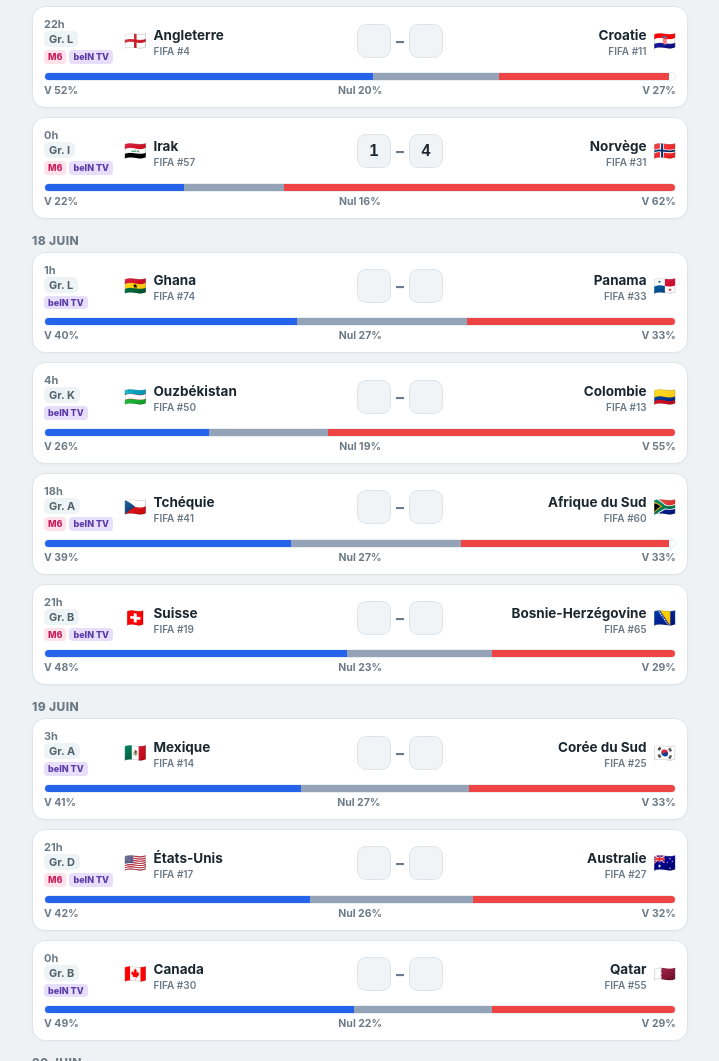
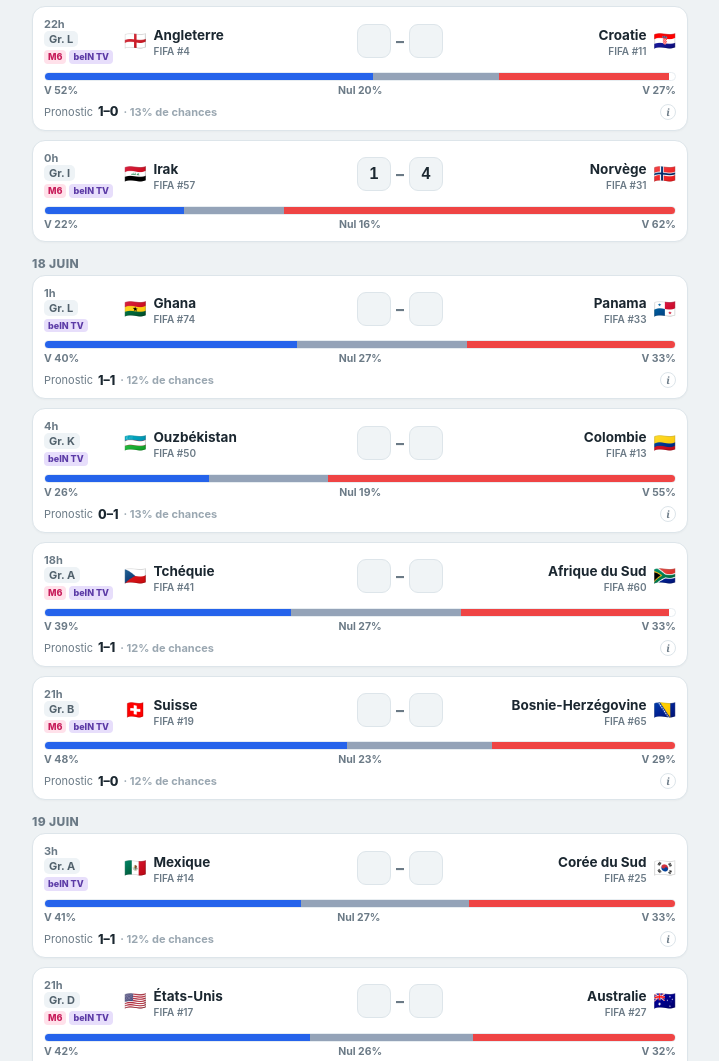
Before and after one commit to chbill5/mondial-2026, a website: page index.html in a window 1280 px wide. Shown: the part 2550-3611 px from the top of the page, without its empty margins (280-999 px from the left). Drawn offline with Linux system fonts and the light colour scheme.

Commit message:
feat: pronostic de score discret + point i explicatif (Phase 1)

```diff
--- a/index.html
+++ b/index.html
@@ -57,6 +57,22 @@
   .problbl{display:flex; justify-content:space-between; font-size:10.5px; color:var(--muted);
     margin-top:3px; font-weight:700}
   .tab-note{font-size:11px;color:#7e57c2}
+  .pred{margin-top:7px;display:flex;align-items:center;gap:5px;font-size:11px;color:var(--muted)}
+  .pred b{color:var(--ink);font-weight:800;font-size:12.5px}
+  .pred .pmuted{color:#9aa7b1;font-weight:700}
+  .ibtn{margin-left:auto;width:16px;height:16px;flex:none;border-radius:50%;border:1px solid var(--line);
+    background:#fff;color:var(--muted);font-size:10px;font-weight:800;line-height:1;cursor:pointer;
+    display:inline-flex;align-items:center;justify-content:center;font-style:italic;font-family:Georgia,serif}
+  .ibtn:hover{background:var(--ink);color:#fff;border-color:var(--ink)}
+  .modal-bg{position:fixed;inset:0;background:rgba(8,18,26,.55);z-index:50;display:none;
+    align-items:center;justify-content:center;padding:18px}
+  .modal-bg.show{display:flex}
+  .modal{background:#fff;border-radius:14px;max-width:440px;width:100%;padding:18px;
+    box-shadow:0 12px 40px rgba(0,0,0,.3);max-height:82vh;overflow:auto}
+  .modal h3{margin:0 0 10px;font-size:15px}
+  .modal p{margin:0 0 9px;font-size:12.5px;line-height:1.55;color:#384650}
+  .modal .close{margin-top:6px;width:100%;background:var(--ink);color:#fff;border:none;
+    border-radius:9px;padding:10px;font-size:12.5px;font-weight:700;cursor:pointer}
   .form{display:inline-flex; gap:3px; margin-left:4px}
   .form b{width:8px; height:8px; border-radius:2px; display:inline-block}
   .fW{background:var(--win)} .fN{background:var(--draw)} .fL{background:var(--loss)}
@@ -462,12 +478,36 @@ function poissonSample(lambda){
   do{ k++; p*=Math.random(); } while(p>L);
   return k-1;
 }
-function simScore(rh,ra){
+// Buts attendus (lambda) par équipe — SOURCE UNIQUE, partagée par la simu et le pronostic
+function goalLambdas(rh,ra){
   const TOT=2.6;
   let sup=(rh-ra)/130;
   if(sup>2.2) sup=2.2; else if(sup<-2.2) sup=-2.2;
-  const lh=Math.max(0.15,(TOT+sup)/2), la=Math.max(0.15,(TOT-sup)/2);
+  return { lh:Math.max(0.15,(TOT+sup)/2), la:Math.max(0.15,(TOT-sup)/2) };
+}
+function simScore(rh,ra){
+  const {lh,la}=goalLambdas(rh,ra);
   return { h: poissonSample(lh), a: poissonSample(la) };
+}
+// Score exact le plus probable (mode de la grille de Poisson 0..6) + sa probabilité
+function predScore(rh,ra){
+  const {lh,la}=goalLambdas(rh,ra);
+  const pois=(k,l)=>{ let f=1; for(let i=2;i<=k;i++) f*=i; return Math.exp(-l)*Math.pow(l,k)/f; };
+  let best={h:0,a:0,p:0};
+  for(let i=0;i<=6;i++) for(let j=0;j<=6;j++){
+    const p=pois(i,lh)*pois(j,la);
+    if(p>best.p) best={h:i,a:j,p};
+  }
+  return best;
+}
+// Ligne de pronostic discrète — uniquement si le match n'a pas encore de score réel
+function predLine(rh,ra,r){
+  const played = r && r.h!=null && r.h!=="" && r.a!=null && r.a!=="";
+  if(played) return '';
+  const s=predScore(rh,ra);
+  return '<div class="pred">Pronostic <b>'+s.h+'–'+s.a+'</b>'+
+    '<span class="pmuted"> · '+pct(s.p)+'% de chances</span>'+
+    '<button class="ibtn" data-info="1" type="button" aria-label="Comment est calculé ce pronostic">i</button></div>';
 }
 const pct=x=>Math.round(x*100);
 
@@ -699,7 +739,7 @@ function matchCardG(m, showDate=false){
     '<div class="side"><span class="flag">'+flag(m[3])+'</span><div><span class="tn">'+m[3]+'</span>'+fifaTag(m[3])+'</div></div>'+
     scoreInputs(m.id,r)+
     '<div class="side r"><div style="text-align:right"><span class="tn">'+m[4]+'</span>'+fifaTag(m[4])+'</div><span class="flag">'+flag(m[4])+'</span></div></div>'+
-    probBar(p,false)+'</div>';
+    probBar(p,false)+predLine(TEAMS[m[3]][2],TEAMS[m[4]][2],r)+'</div>';
 }
 function matchCardK(m,res){
   const a=res?res.a:null, b=res?res.b:null; const r=R[m.id];
@@ -710,7 +750,7 @@ function matchCardK(m,res){
   const bH=b?('<div style="text-align:right"><span class="tn">'+b+'</span>'+fifaTag(b)+'</div><span class="flag">'+flag(b)+'</span>'):'<span class="ph">'+slotLabel(m.b)+'</span>';
   let pbar=''; if(a&&b){ pbar=probBar(probKO(TEAMS[a][2],TEAMS[b][2]),true); }
   let body='<div class="mrow"><div class="meta">'+m.h+liveTag+'<br><span class="g">'+m.st+'</span><br>'+chBadges(chKO(m,a,b))+'</div>'+
-    '<div class="side">'+aH+'</div>'+scoreInputs(m.id,r)+'<div class="side r">'+bH+'</div></div>'+pbar;
+    '<div class="side">'+aH+'</div>'+scoreInputs(m.id,r)+'<div class="side r">'+bH+'</div></div>'+pbar+(a&&b?predLine(TEAMS[a][2],TEAMS[b][2],r):'');
   // Afficher le vainqueur t.a.b. en lecture seule si connu
   if(a&&b&&r&&r.h!=null&&r.a!=null&&r.h!==""&&r.a!==""&&(+r.h===+r.a)&&r.w){
     body+='<div class="tabwin">Victoire aux t.a.b. :'+
@@ -1202,6 +1242,25 @@ setInterval(async () => {
   await Promise.all([loadLiveData(), loadOddsData()]);
   rerender();
 }, 90000);
+/* ---- Modale d'explication du pronostic (point « i ») ---- */
+document.body.insertAdjacentHTML('beforeend', `
+  <div class="modal-bg" id="infoModal">
+    <div class="modal" role="dialog" aria-modal="true">
+      <h3>Comment lire le pronostic ?</h3>
+      <p>Le <b>Pronostic</b> est le <b>score exact le plus probable</b> d'un match pas encore joué. Il disparaît dès qu'un vrai score est connu.</p>
+      <p><b>Sur quoi il se base :</b> le niveau de chaque équipe (note façon Elo). L'écart de niveau détermine combien de buts chacune est censée marquer.</p>
+      <p><b>Méthode :</b> on répartit un total moyen de 2,6 buts par match selon cet écart (≈ 130 points d'écart = 1 but), puis on calcule la probabilité de chaque score avec une loi de Poisson. On affiche le plus probable.</p>
+      <p>Le pourcentage est la probabilité de <b>ce score exact</b>. Même le score le plus probable ne tombe juste qu'environ 1 fois sur 7 : c'est une indication, pas une certitude. Les barres V / N / D au-dessus sont plus fiables.</p>
+      <p><small>À venir : les niveaux s'ajusteront automatiquement au fil des résultats du Mondial, donc les pronostics évolueront match après match.</small></p>
+      <button class="close mclose" type="button">Compris</button>
+    </div>
+  </div>`);
+document.addEventListener('click', e=>{
+  const mo=document.getElementById('infoModal');
+  if(e.target.closest('[data-info]')) mo.classList.add('show');
+  else if(e.target.id==='infoModal' || e.target.closest('.mclose')) mo.classList.remove('show');
+});
+
 init();
 </script>
 </body>
```
